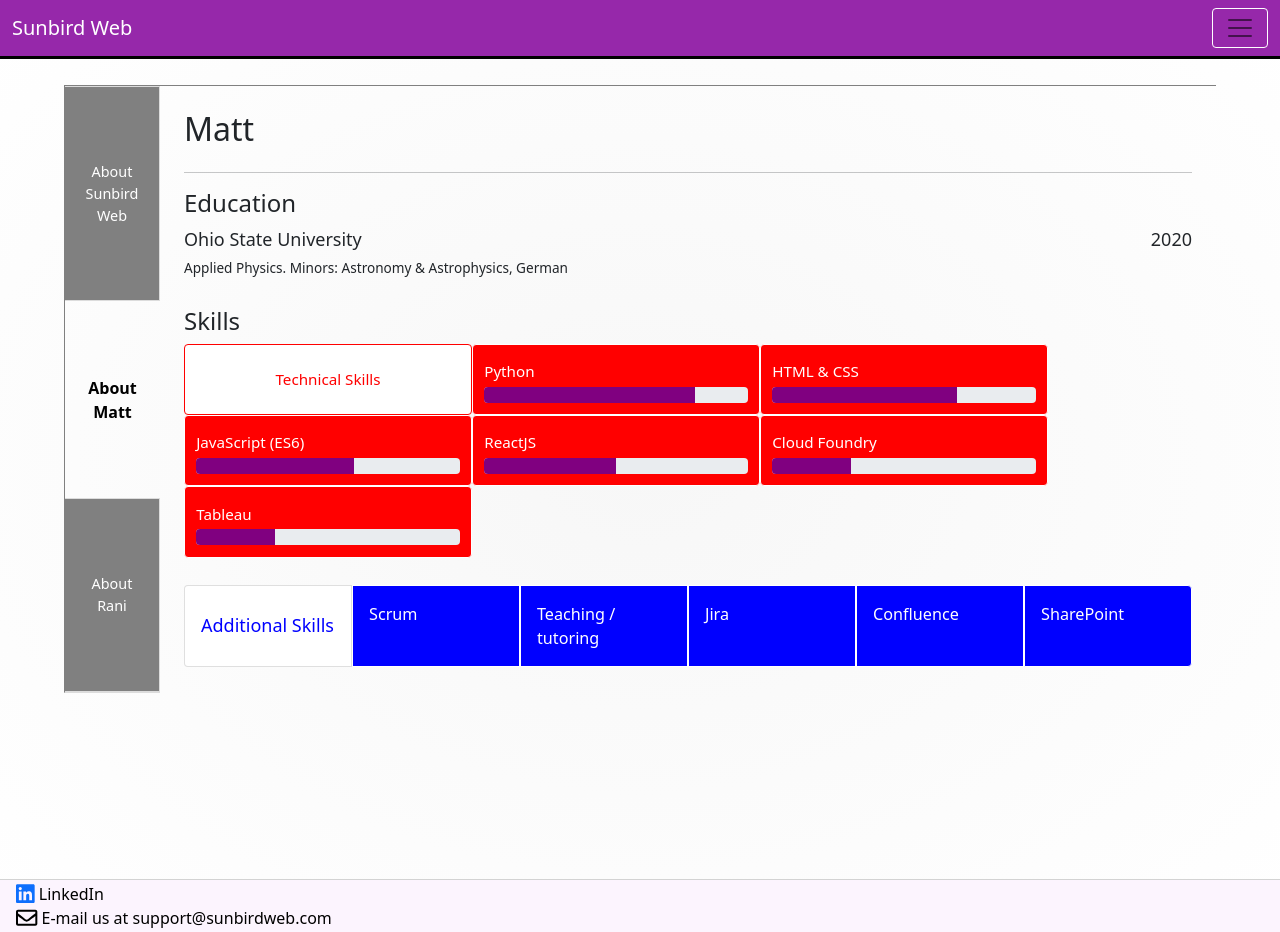
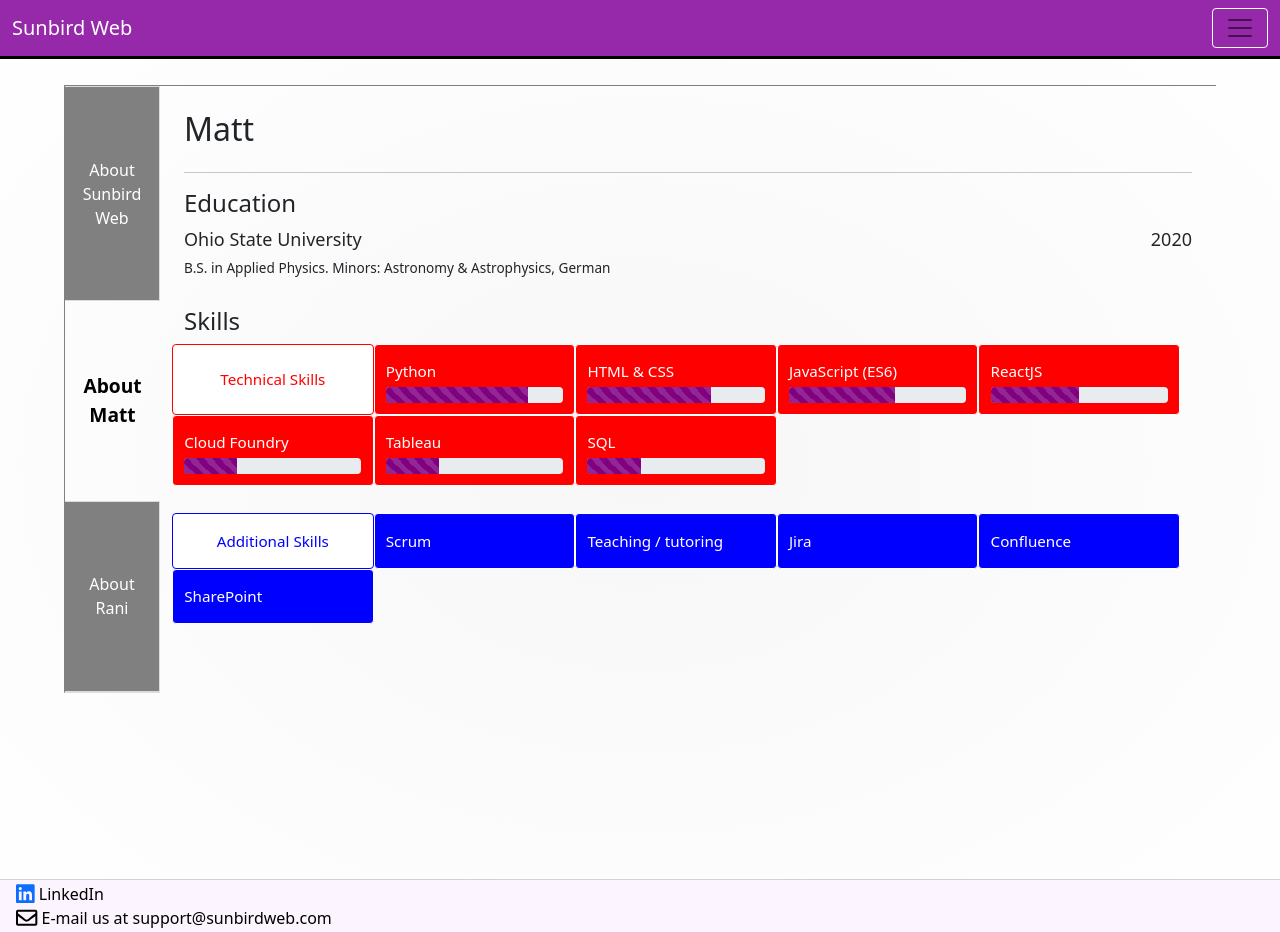
Before and after one commit to rhinnawi/first_site, a React (Create React App) app: page /about in a window 1280 px wide. Both pictures are taken after a click on the tab "About Matt". Built offline with nearby package versions, Linux system fonts and the light colour scheme.

Commit message:
Updated Skills component in Profile.js. Additional Skills section now matches technical skills. Comments added. Data now passed in via props instead of as dummy data inside each component.

```diff
--- a/src/components/Profile.js
+++ b/src/components/Profile.js
@@ -12,6 +12,12 @@ import {
 /*
 Profile section that outputs formatted educational information. Itms are split
 across two rows and stylised to be responsive for multiple screen widths.
+
+Expected props:
+name (string)
+gradYear (number)
+majors (array of strings)
+minors (array of strings)
 */
 const EducationSection = (props) => {
   return (
@@ -25,16 +31,16 @@ const EducationSection = (props) => {
         <Col>
           <Row className="d-flex justify-content-between my-0">
             <Col xs={8}>
-              <span>Ohio State University</span>
+              <span>{props.name}</span>
             </Col>
             <Col xs={4} style={{ textAlign: "right" }}>
-              <span>2020</span>
+              <span>{props.gradYear}</span>
             </Col>
           </Row>
           <Row>
             <Col>
               <span className="caption">
-                Applied Physics. Minors: Astronomy & Astrophysics, German
+                {props.degrees.join(", ")}. Minors: {props.minors.join(", ")}
               </span>
             </Col>
           </Row>
@@ -44,23 +50,19 @@ const EducationSection = (props) => {
   );
 };
 
+/*
+This component creates a profile that showcases technical and general
+'additional' skills. They are outputted as cards with the card size depending
+upon the length of the skill with the longest name.
+
+Expected props:
+technicalSkills - Array of Objects with properties:
+  skill (string), progress (number)
+additionalSkills - Array of strings
+*/
 const Skills = (props) => {
-  const technicalSkills = [
-    { skill: "Python", progress: 80 },
-    { skill: "JavaScript (ES6)", progress: 60 },
-    { skill: "ReactJS", progress: 50 },
-    { skill: "HTML & CSS", progress: 70 },
-    { skill: "Cloud Foundry", progress: 30 },
-    { skill: "Tableau", progress: 30 },
-  ];
-
-  const additionalSkills = [
-    "Scrum",
-    "Teaching / tutoring",
-    "Jira",
-    "Confluence",
-    "SharePoint",
-  ];
+  let technicalSkills = props.technicalSkills;
+  let additionalSkills = props.additionalSkills;
 
   /*
   Order technical skills from most to least progress
@@ -80,17 +82,25 @@ const Skills = (props) => {
     longestSkillName =
       skillNameLength > longestSkillName ? skillNameLength : longestSkillName;
   });
-  let cardWidth = `${longestSkillName}rem`;
-  let maxCardWidth = `${longestSkillName + 2}rem`;
+
+  additionalSkills.forEach((skill) => {
+    let skillNameLength = skill.length;
+    longestSkillName =
+      skillNameLength > longestSkillName ? skillNameLength : longestSkillName;
+  });
+
+  let cardWidth = `${longestSkillName * 0.6}rem`;
+  let maxCardWidth = `${(longestSkillName + 2) * 0.6}rem`;
 
   return (
     <Row>
       <Col style={{ width: "100%" }}>
         <h4>Skills</h4>
         <CardGroup className="d-flex flex-wrap">
+          <Row style={{ width: "100%" }}>
             <Col
               style={{ minWidth: cardWidth, maxWidth: maxCardWidth }}
-            className="skill-card-col"
+              className="skill-card-col p-0"
             >
               <Card
                 className="d-flex justify-content-center skill-card"
@@ -121,45 +131,63 @@ const Skills = (props) => {
                       <Card.Text className="py-0 my-1">
                         <span>{skill}</span>
                       </Card.Text>
-                    <ProgressBar now={progress} variant={"progress-bar"} />
+                      <ProgressBar
+                        now={progress}
+                        variant={"progress-bar"}
+                        animated
+                      />
                     </Card.Body>
                   </Card>
                 </Col>
               );
             })}
+          </Row>
         </CardGroup>
         <br />
         <CardGroup
           className="d-flex flex-wrap"
           style={{ maxHeight: "fit-content" }}
         >
+          <Row style={{ width: "100%" }}>
+            <Col
+              style={{ minWidth: cardWidth, maxWidth: maxCardWidth }}
+              className="skill-card-col p-0"
+            >
               <Card
+                className="d-flex justify-content-center skill-card"
                 style={{
-              padding: "1rem",
-              backgroundColor: "white",
                   color: "blue",
-              minWidth: "fit-content",
+                  height: "100%",
+                  textAlign: "center",
+                  borderColor: "blue",
                 }}
-            className="d-flex justify-content-center"
               >
-            Additional Skills
+                <span>Additional Skills</span>
               </Card>
+            </Col>
             {additionalSkills.map((skill) => {
               return (
+                <Col
+                  key={skill}
+                  style={{ minWidth: cardWidth, maxWidth: maxCardWidth }}
+                  className="p-0 m-0 skill-card-col"
+                >
                   <Card
-                key={skill}
+                    className="skill-card"
                     style={{
-                  fontSize: "0.9em",
-                  padding: "1rem",
                       backgroundColor: "blue",
-                  color: "white",
-                  border: "solid 1px white",
                     }}
                   >
-                {skill}
+                    <Card.Body className="p-2">
+                      <Card.Text className="py-0 my-1">
+                        <span>{skill}</span>
+                      </Card.Text>
+                    </Card.Body>
                   </Card>
+                </Col>
               );
             })}
+          </Row>
         </CardGroup>
       </Col>
     </Row>
@@ -167,6 +195,37 @@ const Skills = (props) => {
 };
 
 const Profile = (props) => {
+  // Set up dummy data for each section
+  const skills = {
+    technicalSkills: [
+      { skill: "Python", progress: 80 },
+      { skill: "JavaScript (ES6)", progress: 60 },
+      { skill: "ReactJS", progress: 50 },
+      { skill: "HTML & CSS", progress: 70 },
+      { skill: "Cloud Foundry", progress: 30 },
+      { skill: "Tableau", progress: 30 },
+      { skill: "SQL", progress: 30 },
+    ],
+    additionalSkills: [
+      "Scrum",
+      "Teaching / tutoring",
+      "Jira",
+      "Confluence",
+      "SharePoint",
+    ],
+  };
+
+  const institution = {
+    name: "Ohio State University",
+    gradYear: 2020,
+    degrees: ["B.S. in Applied Physics"],
+    minors: ["Astronomy & Astrophysics", "German"],
+  };
+
+  /*
+  Put together profile by passing data into each section and combining it into
+  a resume-style profile page
+  */
   return (
     <Container fluid className="profile py-2">
       <Row>
@@ -175,9 +234,9 @@ const Profile = (props) => {
         </Col>
       </Row>
       <hr />
-      <EducationSection />
+      <EducationSection {...institution} />
       <br />
-      <Skills />
+      <Skills {...skills} />
     </Container>
   );
 };
--- a/src/styles/App.css
+++ b/src/styles/App.css
@@ -100,15 +100,15 @@ main {
   justify-content: center;
   border: solid 1px gainsboro;
   border-left: 0;
-  font-size: 0.9rem;
+  font-size: 1rem;
   padding: 10;
   max-width: 100%;
 }
 
 .tab.tab-selected a {
   color: black;
-  font-weight: 600;
-  font-size: 1rem;
+  font-weight: 700;
+  font-size: 1.2rem;
   background-color: transparent;
   border: 0;
 }
```
Lines whose indentation alone changed are shown as unchanged.
